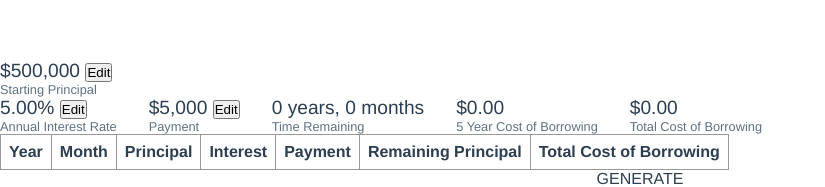
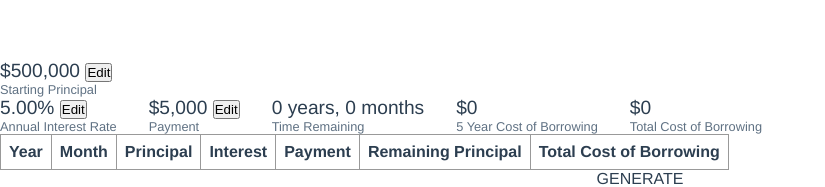
Before and after one commit to irmalcol/mortgagizer, a Vue app: page / in a window 1280 px wide. Shown: the top 187 px of the page, without its empty margins (0-825 px from the left). Built offline with nearby package versions, Linux system fonts and the light colour scheme.

Commit message:
Add non-editable dollar amount header component and apply to detailed view

```diff
--- a/src/pages/detailed-mortgage/DetailedMortgage.vue
+++ b/src/pages/detailed-mortgage/DetailedMortgage.vue
@@ -19,8 +19,8 @@
         :value="formattedTimeRemaining"
         :label="timeRemainingLabel"
       />
-      <header-item :value="formattedFiveYearCOB" :label="fiveYearCOBLabel" />
-      <header-item :value="formattedTotalCOB" :label="totalCOBLabel" />
+      <header-dollar-amount :value="fiveYearCOB" :label="fiveYearCOBLabel" />
+      <header-dollar-amount :value="totalCOB" :label="totalCOBLabel" />
     </div>
   </div>
   <DetailedTable
@@ -43,6 +43,7 @@ import MortgageCalculator from "@/mortgageCalculator.js";
 import HeaderItem from "@/components/HeaderItem.vue";
 import HeaderInputDollarAmount from "./HeaderInputDollarAmount.vue";
 import HeaderInputPercentage from "./HeaderInputPercentage.vue";
+import HeaderDollarAmount from "./HeaderDollarAmount.vue";
 
 export default {
   name: "App",
@@ -50,7 +51,8 @@ export default {
     DetailedTable,
     HeaderItem,
     HeaderInputDollarAmount,
-    HeaderInputPercentage
+    HeaderInputPercentage,
+    HeaderDollarAmount
   },
   data: function() {
     return {
@@ -73,6 +75,24 @@ export default {
     };
   },
   computed: {
+    fiveYearCOB() {
+      let fiveYearCOB = 0;
+      const mortgageLength = this.mortgage.length;
+      const fiveYearsInMonths = 60;
+      if (mortgageLength > 0 && mortgageLength < 60) {
+        fiveYearCOB = this.mortgage[mortgageLength - 1].totalCOB;
+      } else if (mortgageLength >= 60) {
+        fiveYearCOB = this.mortgage[fiveYearsInMonths - 1].totalCOB;
+      }
+      return fiveYearCOB;
+    },
+    totalCOB() {
+      let totalCOB = 0;
+      if (this.mortgage.length > 0) {
+        totalCOB = this.mortgage[this.mortgage.length - 1].totalCOB;
+      }
+      return totalCOB;
+    },
     formattedTimeRemaining() {
       if (this.mortgage.length < 1) {
         return "0 years, 0 months";
@@ -82,24 +102,6 @@ export default {
         const months = String(lastPaymentData.month % 12);
         return `${years} years, ${months} months`;
       }
-    },
-    formattedFiveYearCOB() {
-      let fiveYearCOB = 0;
-      const mortgageLength = this.mortgage.length;
-      const fiveYearsInMonths = 60;
-      if (mortgageLength > 0 && mortgageLength < 60) {
-        fiveYearCOB = this.mortgage[mortgageLength - 1].totalCOB;
-      } else if (mortgageLength >= 60) {
-        fiveYearCOB = this.mortgage[fiveYearsInMonths - 1].totalCOB;
-      }
-      return this.formatCurrency(fiveYearCOB);
-    },
-    formattedTotalCOB() {
-      let totalCOB = 0;
-      if (this.mortgage.length > 0) {
-        totalCOB = this.mortgage[this.mortgage.length - 1].totalCOB;
-      }
-      return this.formatCurrency(totalCOB);
     }
   },
   methods: {
--- /dev/null
+++ b/src/pages/detailed-mortgage/HeaderDollarAmount.vue
@@ -0,0 +1,50 @@
+<template>
+  <div class="header-item">
+    <div class="header-value">{{ formattedValue }}</div>
+    <div class="header-label">{{ label }}</div>
+  </div>
+</template>
+
+<script>
+export default {
+  name: "header-dollar-amount",
+  props: {
+    value: Number,
+    label: String
+  },
+  computed: {
+    formattedValue() {
+      return this.formatCurrencyNoDecimals(this.value);
+    }
+  },
+  methods: {
+    formatCurrencyNoDecimals: function(amount) {
+      const formatter = new Intl.NumberFormat("en-CA", {
+        style: "currency",
+        currency: "CAD",
+        minimumFractionDigits: 0,
+        maximumFractionDigits: 0
+      });
+      return formatter.format(amount);
+    }
+  }
+};
+</script>
+
+<style scoped lang="scss">
+.header-item {
+  display: flex;
+  flex-direction: column;
+  align-items: flex-start;
+  padding: 0 2rem 0 0;
+}
+
+.header-value {
+  font-size: var(--header-value-font-size);
+}
+
+.header-label {
+  color: var(--label-text-color);
+  font-size: var(--header-label-font-size);
+}
+</style>
```
